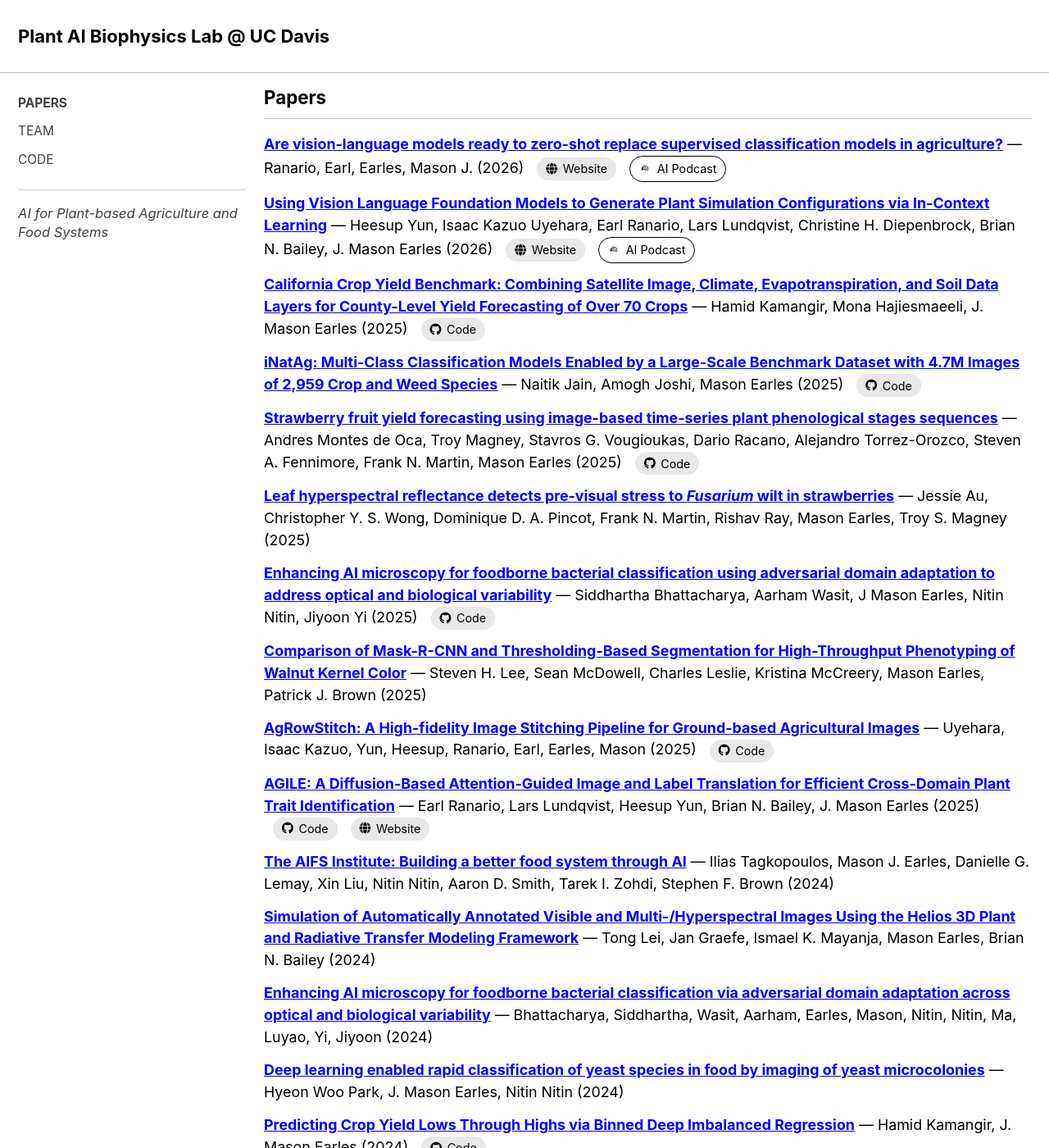
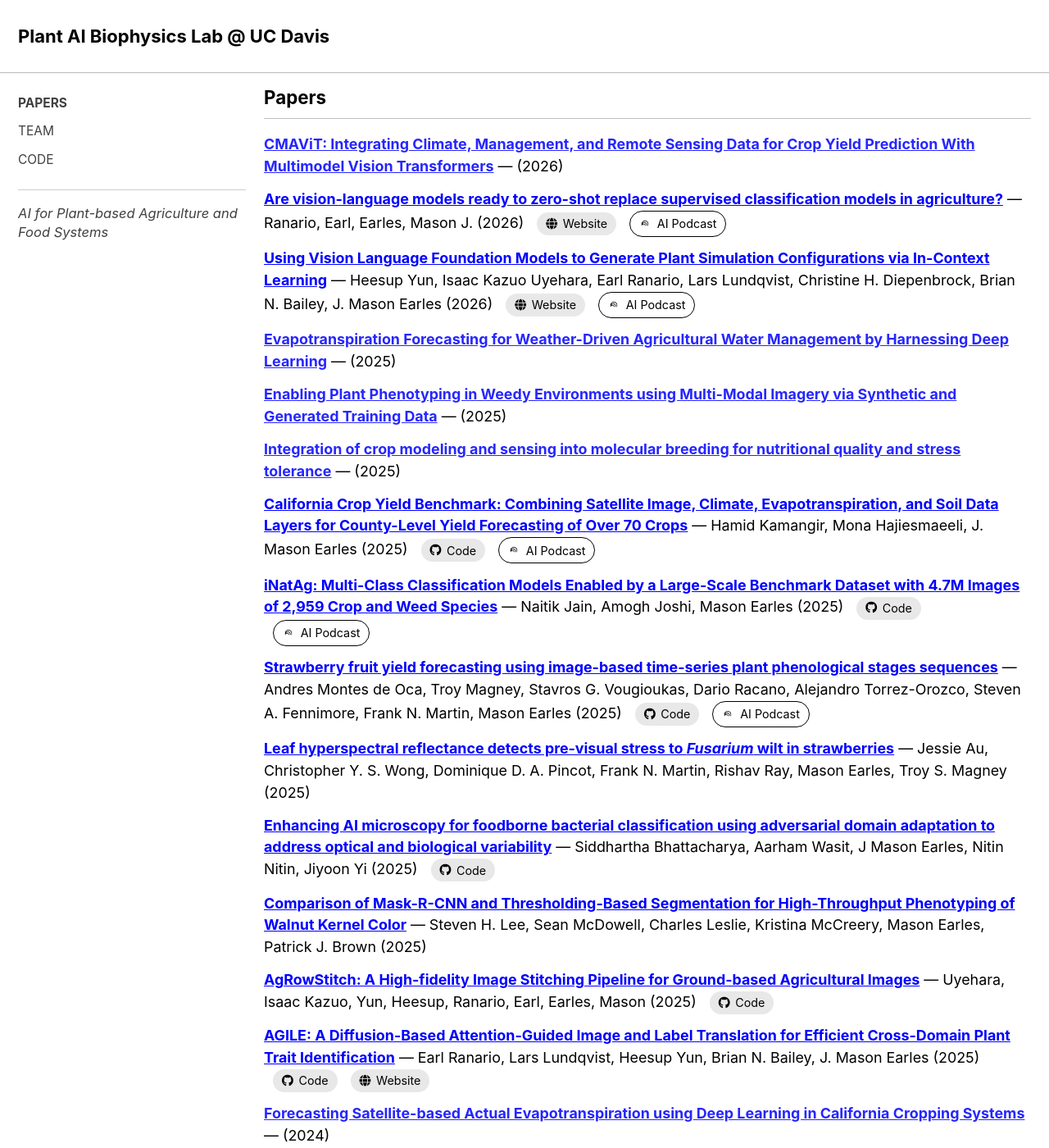
Before and after one commit to plant-ai-biophysics-lab/plant-ai-biophysics-lab.github.io, a Jekyll site: the page built from _pages/publications.md, in a window 1280 px wide and 1400 px high. Shown: the whole window at 82% size. Built offline with Jekyll 4.4.1, drawn with Linux system fonts in a browser that asks for light colours; cached includes are drawn as plain includes; some of the changed text lies outside the part shown.

Commit message:
Podcast disclaimer (i icon), publication candidates, fetch script, new papers
Made-with: Cursor

```diff
--- a/_data/publications.yml
+++ b/_data/publications.yml
@@ -29,6 +29,11 @@
   podcast_url: "https://paibl-web-assets.s3.us-west-1.amazonaws.com/podcasts/Why_Generalist_AI_Fails_at_Crop_Diagnosis.m4a"
   website: "https://eranario.github.io/publications/VLMs-Agriculture/"
 
+- title: "CMAViT: Integrating Climate, Management, and Remote Sensing Data for Crop Yield Prediction With Multimodel Vision Transformers"
+  authors: ""
+  year: 2026
+  url: ""
+
 - title: Comparison of Mask-R-CNN and Thresholding-Based Segmentation for High-Throughput Phenotyping of Walnut Kernel Color
   authors: Steven H. Lee, Sean McDowell, Charles Leslie, Kristina McCreery, Mason Earles, Patrick J. Brown
   year: 2025
@@ -50,18 +55,36 @@
   year: 2025
   url: "https://doi.org/10.1016/j.compag.2025.110516"
   github: "https://github.com/plant-ai-biophysics-lab/strawberry-yield-forecasting"
+  podcast_url: "https://paibl-web-assets.s3.us-west-1.amazonaws.com/podcasts/AI_and_Biology_Predict_Strawberry_Harvests.m4a"
 
 - title: "iNatAg: Multi-Class Classification Models Enabled by a Large-Scale Benchmark Dataset with 4.7M Images of 2,959 Crop and Weed Species"
   authors: Naitik Jain, Amogh Joshi, Mason Earles
   year: 2025
   url: "https://doi.org/10.1109/cvprw67362.2025.00547"
   github: "https://github.com/plant-ai-biophysics-lab/AgML-iNat-Species-Classifier"
+  podcast_url: "https://paibl-web-assets.s3.us-west-1.amazonaws.com/podcasts/Training_Farm_AI_With_Smartphone_Photos.m4a"
 
 - title: "California Crop Yield Benchmark: Combining Satellite Image, Climate, Evapotranspiration, and Soil Data Layers for County-Level Yield Forecasting of Over 70 Crops"
   authors: Hamid Kamangir, Mona Hajiesmaeeli, J. Mason Earles
   year: 2025
   url: "https://arxiv.org/abs/2506.10228"
   github: "https://github.com/plant-ai-biophysics-lab/california-crop-yield-benchmark"
+  podcast_url: "https://paibl-web-assets.s3.us-west-1.amazonaws.com/podcasts/AI_predicts_seventy_California_crop_yields.m4a"
+
+- title: "Integration of crop modeling and sensing into molecular breeding for nutritional quality and stress tolerance"
+  authors: ""
+  year: 2025
+  url: ""
+
+- title: "Enabling Plant Phenotyping in Weedy Environments using Multi-Modal Imagery via Synthetic and Generated Training Data"
+  authors: ""
+  year: 2025
+  url: ""
+
+- title: "Evapotranspiration Forecasting for Weather-Driven Agricultural Water Management by Harnessing Deep Learning"
+  authors: ""
+  year: 2025
+  url: ""
 
 - title: "DAVIS-Ag: A Synthetic Plant Dataset for Prototyping Domain-Inspired Active Vision in Agricultural Robots"
   authors: Taeyeong Choi, Dario Guevara, Zifei Cheng, Grisha Bandodkar, Chonghan Wang, Brian N. Bailey, Mason Earles, Xin Liu
@@ -101,6 +124,16 @@
   year: 2024
   url: "https://doi.org/10.1002/aaai.12164"
 
+- title: "VisTA-SR: improving the accuracy and resolution of low-cost thermal imaging cameras for agriculture"
+  authors: ""
+  year: 2024
+  url: ""
+
+- title: "Forecasting Satellite-based Actual Evapotranspiration using Deep Learning in California Cropping Systems"
+  authors: ""
+  year: 2024
+  url: ""
+
 - title: "AI-enabled biosensing for rapid pathogen detection: From liquid food to agricultural water"
   authors: Jiyoon Yi, Nicharee Wisuthiphaet, Pranav Raja, Nitin Nitin, J. Mason Earles
   year: 2023
@@ -131,6 +164,11 @@
   year: 2023
   url: "https://doi.org/10.20870/oeno-one.2023.57.3.7251"
 
+- title: "Site-Specific Soil Pest Management in Strawberry and Vegetable Cropping Systems Using Crop Rotation and a Needs-Based Variable Rate Fumigation Strategy"
+  authors: ""
+  year: 2023
+  url: ""
+
 - title: A workflow for segmenting soil and plant X-ray CT images with deep learning in Googles Colaboratory
   authors: Rippner, Devin A., Raja, Pranav, Earles, J. Mason, Buchko, Alexander, Momayyezi, Mina, Duong, Fiona, Parkinson, Dilworth, Forrestel, Elizabeth, Shackel, Ken, Neyhart, Jeffrey, McElrone, Andrew J.
   year: 2022
@@ -156,6 +194,21 @@
   authors: Mina Momayyezi, Devin A. Rippner, Fiona V. Duong, Pranav V. Raja, Patrick J. Brown, Daniel A. Kluepfel, J. Mason Earles, Elisabeth J. Forrestel, Matthew E. Gilbert, Andrew J. McElrone
   year: 2022
   url: "https://doi.org/10.1111/pce.14370"
+
+- title: "End-to-end deep learning for directly estimating grape yield from ground-based imagery"
+  authors: ""
+  year: 2022
+  url: ""
+
+- title: "End-to-end prediction of uniaxial compression profiles of apples during in vitro digestion using time-series micro-computed tomography and deep learning"
+  authors: ""
+  year: 2022
+  url: ""
+
+- title: "Leveraging Artificial Intelligence in the Improvement of Yield and Quality in Nutritional Security Crops"
+  authors: ""
+  year: 2022
+  url: ""
 
 - title: Enlisting 3D Crop Models and GANs for More Data Efficient and Generalizable Fruit Detection
   authors: Zhenghao Fei, Alex Olenskyj, Brian N. Bailey, Mason Earles
@@ -202,6 +255,11 @@
   authors: Santiago Trueba, Guillaume Théroux‐Rancourt, J. Mason Earles, Thomas N. Buckley, David Love, Daniel M. Johnson, Craig Brodersen
   year: 2021
   url: "https://doi.org/10.1111/nph.17772"
+
+- title: "Site-specific soil pest management in strawberry & vegetable cropping systems"
+  authors: ""
+  year: 2021
+  url: ""
 
 - title: Digitally deconstructing leaves in 3D using X‐ray microcomputed tomography and machine learning
   authors: Guillaume Théroux‐Rancourt, Matthew R. Jenkins, Craig R. Brodersen, Andrew McElrone, Elisabeth J. Forrestel, J. Mason Earles
@@ -288,6 +346,11 @@
   year: 2018
   url: "https://doi.org/10.1111/pce.13327"
 
+- title: "In vivo quantification of plant starch reserves at micrometer resolution using X‑ray microCT imaging and machine learning"
+  authors: ""
+  year: 2018
+  url: ""
+
 - title: Angiosperms evolved a higher mesophyll surface area per volume to maximize exchange surface under a low CO2 world
   authors: Guillaume Théroux‐Rancourt, J. Mason Earles, Matthew E. Gilbert, Maciej A. Zwieniecki, C. Kevin Boyce, Andrew J. McElrone, Craig R. Brodersen
   year: 2017
@@ -353,6 +416,11 @@
   year: 2012
   url: "https://doi.org/10.1038/nclimate1535"
 
+- title: "Integrated economic equilibrium and life cycle assessment modeling for policy‐based consequential LCA"
+  authors: ""
+  year: 2013
+  url: ""
+
 - title: "Consequential life cycle assessment: a review"
   authors: J. Mason Earles, Anthony Halog
   year: 2011
--- a/_data/publications_config.yml
+++ b/_data/publications_config.yml
@@ -1,8 +1,11 @@
 # Authors to fetch publications for. Add ORCIDs (with or without https) or OpenAlex author IDs.
 # OpenAlex author ID: find at https://openalex.org or use ORCID.
+# For Google Scholar (optional): add google_scholar_author_id (from scholar.google.com/citations?user=XXX)
+#   or name_for_scholar (search string, e.g. "Mason Earles UC Davis").
 # Example: orcid: "https://orcid.org/0000-0002-1234-5678" or openalex_id: "A2208157607"
 authors:
   - openalex_id: "A5079120060"   # J. Mason Earles (UC Davis)
+    google_scholar_author_id: "PjrSfXgAAAAJ"
   - openalex_id: "A5022634027"   # Mason Earles (UC Davis)
   # - orcid: "https://orcid.org/0000-0002-XXXX-XXXX"
 
--- a/_includes/publication_item.html
+++ b/_includes/publication_item.html
@@ -28,6 +28,10 @@
           <source src="{{ p.podcast_url }}" type="audio/mp4">
           <a href="{{ p.podcast_url }}" target="_blank" rel="noopener">Listen</a>
         </audio>
+        <details class="podcast-disclaimer-details">
+          <summary class="podcast-disclaimer-icon" aria-label="AI podcast disclaimer"><span aria-hidden="true">i</span></summary>
+          <p class="podcast-disclaimer-text">This podcast was AI-generated with Google NotebookLM and may contain errors or omissions.</p>
+        </details>
       </div>
     </details>
     {% elsif p.podcast_drive_id %}
@@ -41,6 +45,10 @@
         <a href="{{ drive_listen_url }}" target="_blank" rel="noopener" class="btn btn--small btn--primary" title="Listen to podcast (opens in Google Drive)">
           <i class="fas fa-play" aria-hidden="true"></i> Listen
         </a>
+        <details class="podcast-disclaimer-details">
+          <summary class="podcast-disclaimer-icon" aria-label="AI podcast disclaimer"><span aria-hidden="true">i</span></summary>
+          <p class="podcast-disclaimer-text">This podcast was AI-generated with Google NotebookLM and may contain errors or omissions.</p>
+        </details>
       </div>
     </details>
     {% endif %}
--- a/assets/css/main.scss
+++ b/assets/css/main.scss
@@ -291,13 +291,15 @@ html {
 }
 .publication-podcast-player {
   display: inline-flex;
+  flex-wrap: wrap;
   align-items: center;
+  gap: 6px;
   min-height: 28px;
   /* Player: solid white background, black outline */
   background: #ffffff !important;
   border: 1px solid #000;
   border-radius: 6px;
-  padding: 2px;
+  padding: 2px 6px;
   .podcast-audio {
     background: #ffffff !important;
     border: none;
@@ -313,4 +315,57 @@ html {
       background: transparent;
     }
   }
+  /* Info icon: click to show NotebookLM disclaimer (positioned above, overlays content) */
+  .podcast-disclaimer-details {
+    display: inline-flex;
+    align-items: center;
+    align-self: center;
+    position: relative;
+  }
+  .podcast-disclaimer-icon {
+    display: inline-flex;
+    align-items: center;
+    justify-content: center;
+    width: 14px;
+    height: 14px;
+    padding: 0;
+    margin: 0;
+    font-size: 0.6rem;
+    font-weight: 600;
+    font-style: normal;
+    font-family: Georgia, serif;
+    color: #000;
+    background: transparent;
+    border: 1px solid #666;
+    border-radius: 50%;
+    cursor: pointer;
+    text-align: center;
+    line-height: 1;
+    list-style: none;
+    user-select: none;
+    &::-webkit-details-marker,
+    &::marker {
+      display: none;
+    }
+    &:hover {
+      background: #f0f0f0;
+    }
+  }
+  .podcast-disclaimer-text {
+    position: absolute;
+    bottom: calc(100% + 4px);
+    left: 0;
+    z-index: 100;
+    margin: 0;
+    padding: 0.2rem 0.5rem;
+    font-size: 0.65rem;
+    line-height: 1.25;
+    color: #444;
+    background: #fff;
+    border: 1px solid #999;
+    border-radius: 3px;
+    box-shadow: 0 2px 8px rgba(0, 0, 0, 0.15);
+    min-width: 220px;
+    max-width: 280px;
+  }
 }
--- /dev/null
+++ b/scripts/requirements.txt
@@ -0,0 +1,5 @@
+# For scripts/fetch_publications.py
+requests>=2.28.0
+PyYAML>=6.0
+# Optional: for Google Scholar (may require rate limiting / proxy in strict environments)
+scholarly>=1.7.0
```
Also changed, not shown: docs/publication_candidates_review.md (added, +71 -0 lines), scripts/README.md (added, +49 -0 lines), scripts/fetch_publications.py (added, +249 -0 lines).
